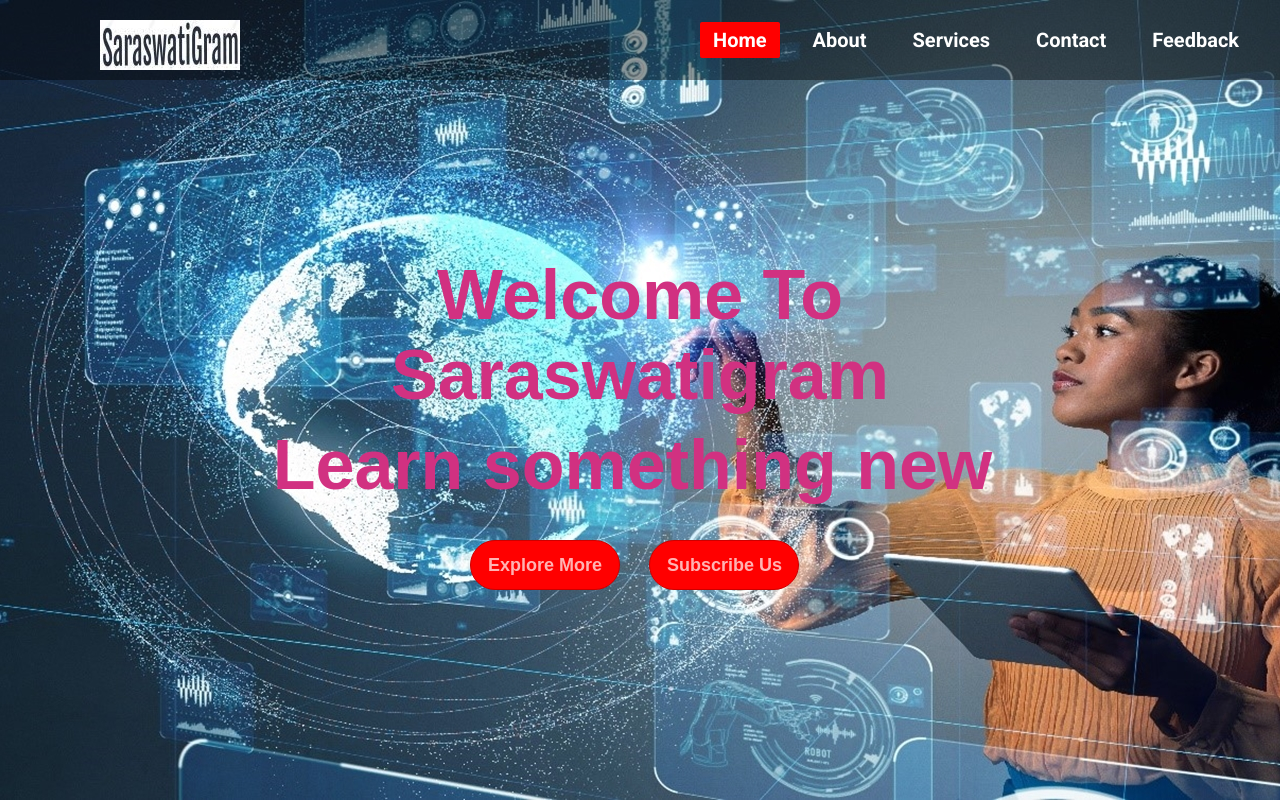
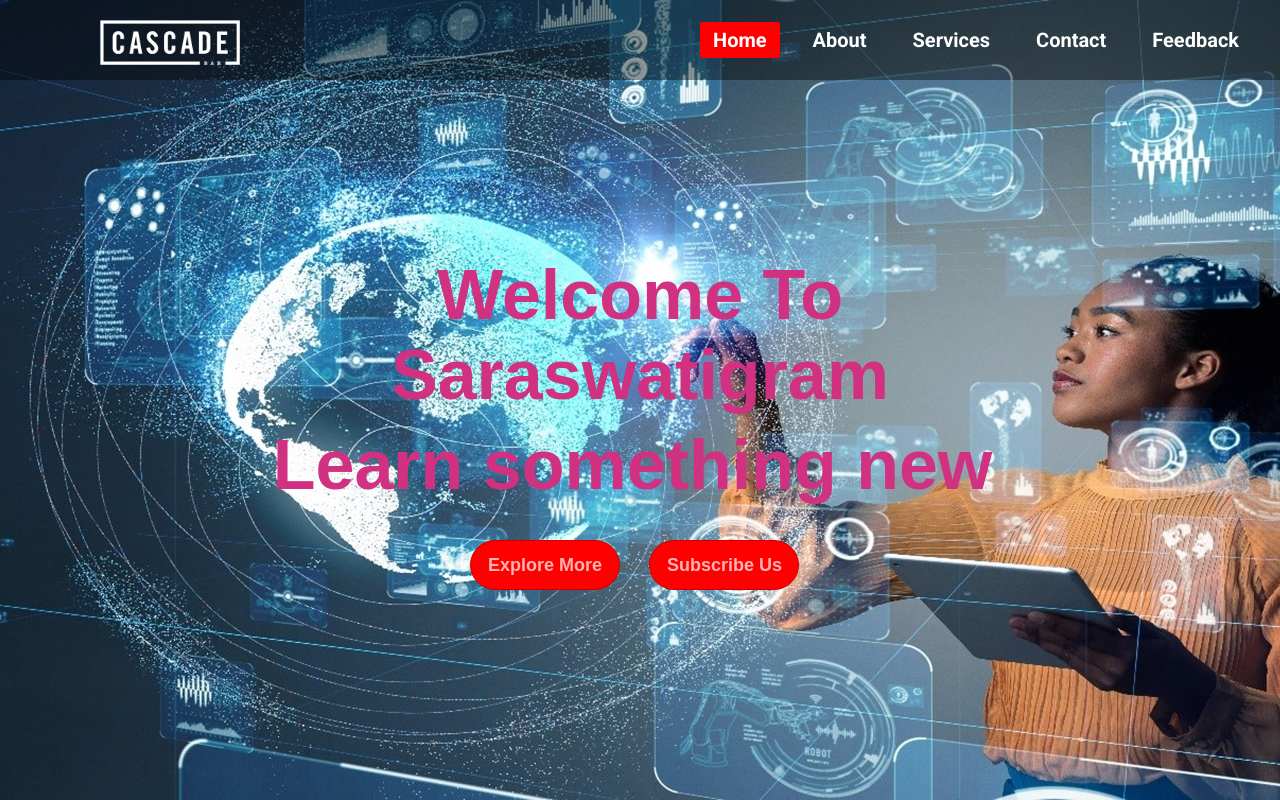
Before and after one commit to hular369/Saraswatigram.com, a plain HTML site: page index.html in a window 1280 px wide. Drawn offline with Linux system fonts and the light colour scheme.

Commit message:
Update index.html

```diff
--- a/index.html
+++ b/index.html
@@ -8,7 +8,7 @@
 <body>
 	<div class="wrapper">
 			<nav class="navbar">
-				<img class="logo" src="bg5.jpg">
+				<img class="logo" src="logo.png">
 				<ul>
 					<li><a class="active" href="#">Home</a></li>
 					<li><a href="#">About</a></li>
```
